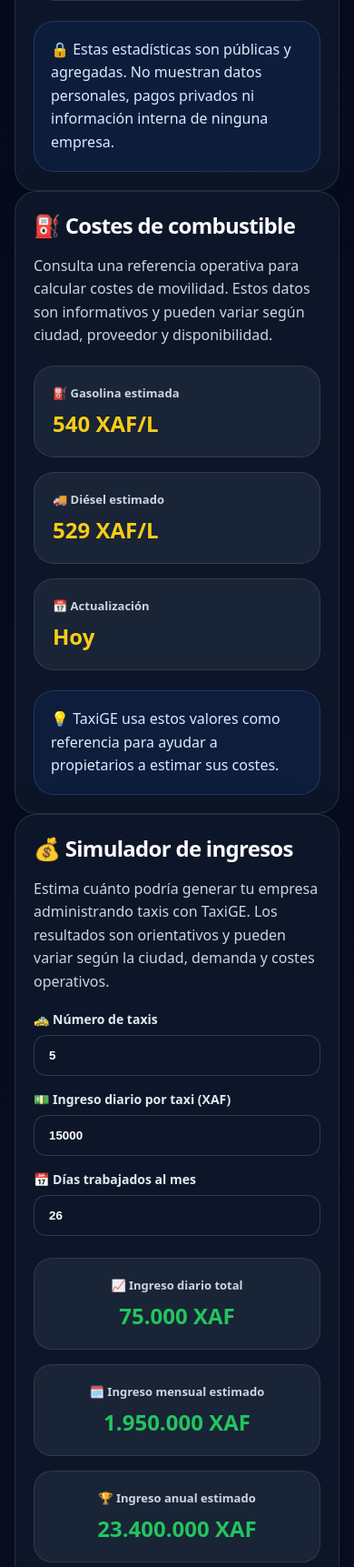
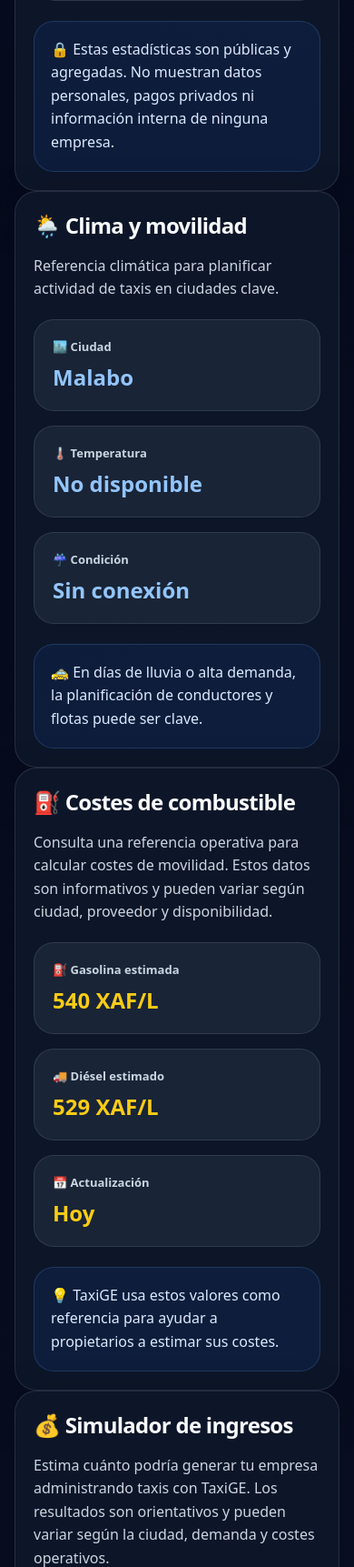
Before and after one commit to samu019/TaxiGE, a Django app: template templates/accounts/request_admin.html in a window 390 px wide. Shown: the part 3159-4882 px from the top of the page at 91% size. Run offline with Django 5.2, Linux system fonts and the light colour scheme; the template is opened without the code that fills it, so the values that code supplies are empty; parts of the project's set-up code (start-up, migrations or seed data) failed here and were passed over.

Commit message:
Add weather mobility panel to public dashboard

```diff
--- a/templates/accounts/request_admin.html
+++ b/templates/accounts/request_admin.html
@@ -521,6 +521,35 @@
     .fuel-grid{grid-template-columns:1fr;}
 }
 
+
+.weather-grid{
+    display:grid;
+    grid-template-columns:repeat(3,minmax(0,1fr));
+    gap:16px;
+    margin-top:20px;
+}
+.weather-card{
+    padding:20px;
+    border-radius:22px;
+    background:rgba(30,41,59,.78);
+    border:1px solid rgba(148,163,184,.18);
+}
+.weather-card span{
+    display:block;
+    color:#cbd5e1;
+    font-size:13px;
+    font-weight:800;
+}
+.weather-card strong{
+    display:block;
+    margin-top:8px;
+    font-size:24px;
+    color:#93c5fd;
+}
+@media(max-width:850px){
+    .weather-grid{grid-template-columns:1fr;}
+}
+
 </style>
 </head>
 
@@ -643,6 +672,34 @@
 
 
 
+
+
+
+        <section class="card">
+            <h2>🌦️ Clima y movilidad</h2>
+            <p>
+                Referencia climática para planificar actividad de taxis en ciudades clave.
+            </p>
+
+            <div class="weather-grid">
+                <div class="weather-card">
+                    <span>🏙️ Ciudad</span>
+                    <strong id="weather-city">Malabo</strong>
+                </div>
+                <div class="weather-card">
+                    <span>🌡️ Temperatura</span>
+                    <strong id="weather-temp">Cargando...</strong>
+                </div>
+                <div class="weather-card">
+                    <span>☔ Condición</span>
+                    <strong id="weather-condition">Cargando...</strong>
+                </div>
+            </div>
+
+            <div class="notice">
+                🚕 En días de lluvia o alta demanda, la planificación de conductores y flotas puede ser clave.
+            </div>
+        </section>
 
 
         <section class="card">
@@ -1070,5 +1127,33 @@ async function cargarCombustibleTaxiGE() {
 document.addEventListener('DOMContentLoaded', cargarCombustibleTaxiGE);
 </script>
 
+
+<script>
+async function cargarClimaTaxiGE() {
+    const temp = document.getElementById('weather-temp');
+    const condition = document.getElementById('weather-condition');
+
+    try {
+        const response = await fetch('https://api.open-meteo.com/v1/forecast?latitude=3.75&longitude=8.78&current_weather=true');
+        const data = await response.json();
+        const current = data.current_weather;
+
+        if (temp) temp.textContent = Math.round(current.temperature) + ' °C';
+
+        let label = 'Estable';
+        if (current.weathercode >= 51 && current.weathercode <= 67) label = 'Lluvia ligera';
+        if (current.weathercode >= 80 && current.weathercode <= 82) label = 'Lluvia';
+        if (current.weathercode === 0) label = 'Despejado';
+        if (current.weathercode >= 1 && current.weathercode <= 3) label = 'Parcialmente nublado';
+
+        if (condition) condition.textContent = label;
+    } catch (e) {
+        if (temp) temp.textContent = 'No disponible';
+        if (condition) condition.textContent = 'Sin conexión';
+    }
+}
+document.addEventListener('DOMContentLoaded', cargarClimaTaxiGE);
+</script>
+
 </body>
 </html>
```
